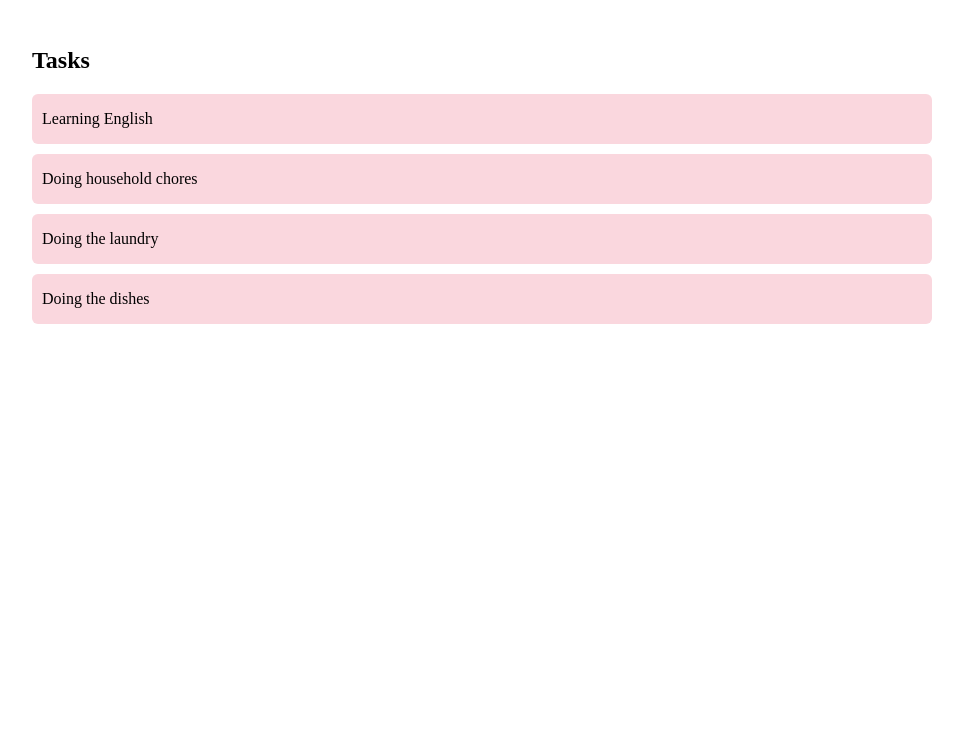
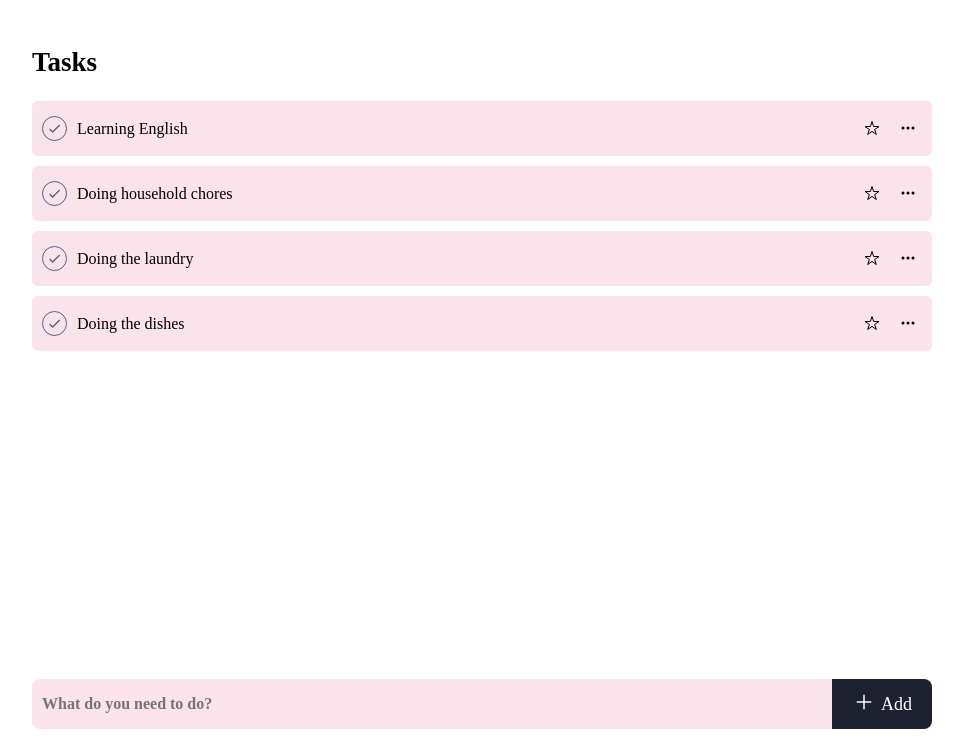
Before and after one commit to L1nberal/todo-app-vuejs, a plain HTML site: page index.html in a window 1280 px wide. Shown: the part 61-800 px from the top of the page, without its empty margins (158-1121 px from the left). Drawn offline with nearby package versions, Linux system fonts and the light colour scheme; a web font is replaced by a local one.

Commit message:
Implementing todo-form and todoList

```diff
--- a/app.css
+++ b/app.css
@@ -15,6 +15,7 @@ body {
   background-size: cover;
   min-height: 100vh;
   overflow: hidden;
+  padding-bottom: 100px;
 }
 
 .app-body {
@@ -48,6 +49,7 @@ body {
 
 .sub-title {
   margin-top: 50px;
+  font-size: 27px;
 }
 
 .empty-notification {
@@ -62,13 +64,123 @@ body {
   gap: 10px;
 }
 
-.todo-list__item {
+.list-item {
   list-style: none;
+  font-size: 16px;
+  font-weight: 500;
   padding: 10px;
+  height: 55px;
+  border-radius: 6px;
+  line-height: 35px;
+  display: flex;
+  align-items: center;
+  gap: 10px;
+  background-color: rgba(248, 215, 225, 0.7);
+}
+
+.list-item:hover {
+  background-color: #fad8df;
+}
+
+.list-item__icon {
+  cursor: pointer;
+  width: 25px;
+  height: 25px;
+  border-radius: 100%;
+  border: 1px solid #5c5d81;
+  fill: #5c5d81;
+  display: flex;
+  justify-content: center;
+  align-items: center;
+}
+
+.list-item__icon:hover {
+  background-color: #e2bfc6;
+}
+
+.actions {
+  display: flex;
+  gap: 8px;
+  flex-grow: 1;
+  justify-content: end;
+}
+
+.actions__btn {
+  width: 28px;
+  height: 28px;
+  border-radius: 10px;
+  display: flex;
+  justify-content: center;
+  align-items: center;
+  background-color: transparent;
+  border: 0;
+  cursor: pointer;
+}
+
+.actions__btn:hover {
+  background-color: #e2bfc6;
+}
+
+.todo-form {
+  display: flex;
+  width: 900px;
+  position: fixed;
+  bottom: 10px;
+  left: 50%;
+  transform: translateX(-50%);
+}
+
+.todo-form__input {
   height: 50px;
-  background-color: #fad7de;
-  background-color: rgba(red, green, blue, alpha);
-  border-radius: 6px;
-  line-height: 30px;
-  display: block;
+  outline: 0;
+  border: 0;
+  background-color: rgba(248, 215, 225, 0.7);
+  border-radius: 8px 0px 0px 8px;
+  display: flex;
+  flex-grow: 1;
+  font-size: 16px;
+  padding: 0px 10px;
+  color: #787777;
+  font-weight: 600;
 }
+
+.submit-btn {
+  border-radius: 0px 8px 8px 0px;
+  height: 50px;
+  display: flex;
+  align-items: center;
+  gap: 5px;
+  border: 0;
+  background-color: #1e212f;
+  padding: 0px 20px;
+  cursor: pointer;
+  transition: 200ms;
+}
+
+.submit-btn:hover {
+  background-color: #2d3146;
+  box-shadow: 0 0 0 5px rgba(45, 49, 70, 0.5);
+  scale: 1.05;
+  animation: submitBtnHovered 1s infinite linear;
+}
+
+.submit-btn__text {
+  color: white;
+  font-size: 18px;
+}
+
+@keyframes submitBtnHovered {
+  0% {
+    background-color: #2d3146;
+    box-shadow: 0 0 0 0px rgba(45, 49, 70, 0.5);
+  }
+
+  50% {
+    box-shadow: 0 0 0 4px rgba(45, 49, 70, 0.5);
+    transform: scale(1.02);
+  }
+
+  100% {
+    box-shadow: 0 0 0 7px rgba(45, 49, 70, 0);
+  }
+}
--- a/app.js
+++ b/app.js
@@ -2,10 +2,7 @@ const { createApp, ref } = Vue;
 
 const vueIntance = createApp({
   setup() {
-    const message = ref('Hello vue!');
-    const title = 'Asdasds';
-
-    const todoList = [
+    const todoList = ref([
       {
         id: '1',
         title: 'Learning English',
@@ -30,12 +27,26 @@ const vueIntance = createApp({
         createdAt: '20/03/2024',
         deadline: '26/03/2024',
       },
-    ];
+    ]);
+
+    const handleOnSubmit = (event) => {
+      const formData = new FormData(event.target);
+
+      const [todo] = formData.values();
+
+      todoList._value.push({
+        id: todo,
+        title: todo,
+        createdAt: '20/03/2024',
+        deadline: '26/03/2024',
+      });
+
+      event.target.reset();
+    };
 
     return {
-      message,
-      title,
       todoList,
+      handleOnSubmit,
     };
   },
 });
--- a/index.html
+++ b/index.html
@@ -28,11 +28,78 @@
         </div>
 
         <ul class="todo-list">
-          <li class="todo-list__item" v-for="item in todoList">
-            {{ item.title }}
+          <li class="list-item" v-for="item in todoList">
+            <div class="list-item__icon">
+              <svg width="15" height="15" viewBox="0 0 24 24">
+                <path
+                  d="M9 16.17L4.83 12l-1.42 1.41L9 19 21 7l-1.41-1.41z"
+                ></path>
+              </svg>
+            </div>
+
+            <span>{{ item.title }}</span>
+
+            <div class="actions">
+              <button class="actions__btn important-btn">
+                <svg
+                  xmlns="http://www.w3.org/2000/svg"
+                  class="ionicon"
+                  viewBox="0 0 512 512"
+                >
+                  <path
+                    d="M480 208H308L256 48l-52 160H32l140 96-54 160 138-100 138 100-54-160z"
+                    fill="none"
+                    stroke="currentColor"
+                    stroke-linejoin="round"
+                    stroke-width="32"
+                  ></path>
+                </svg>
+              </button>
+
+              <button class="actions__btn more-btn">
+                <svg
+                  xmlns="http://www.w3.org/2000/svg"
+                  class="ionicon"
+                  viewBox="0 0 512 512"
+                >
+                  <circle cx="256" cy="256" r="48"></circle>
+                  <circle cx="416" cy="256" r="48"></circle>
+                  <circle cx="96" cy="256" r="48"></circle>
+                </svg>
+              </button>
+            </div>
           </li>
         </ul>
       </div>
+
+      <form v-on:submit.prevent="handleOnSubmit" class="todo-form">
+        <input
+          class="todo-form__input"
+          type="text"
+          name="todo"
+          placeholder="What do you need to do?"
+        />
+
+        <button class="submit-btn" type="submit">
+          <span>
+            <svg
+              xmlns="http://www.w3.org/2000/svg"
+              width="24"
+              height="24"
+              viewBox="0 0 16 16"
+            >
+              <path
+                d="M8 3.5V12.5M12.5 8H3.5"
+                stroke="white"
+                stroke-linecap="round"
+                stroke-linejoin="round"
+              ></path>
+            </svg>
+          </span>
+
+          <span class="submit-btn__text">Add</span>
+        </button>
+      </form>
     </div>
 
     <script src="https://unpkg.com/vue@3/dist/vue.global.js"></script>
```
